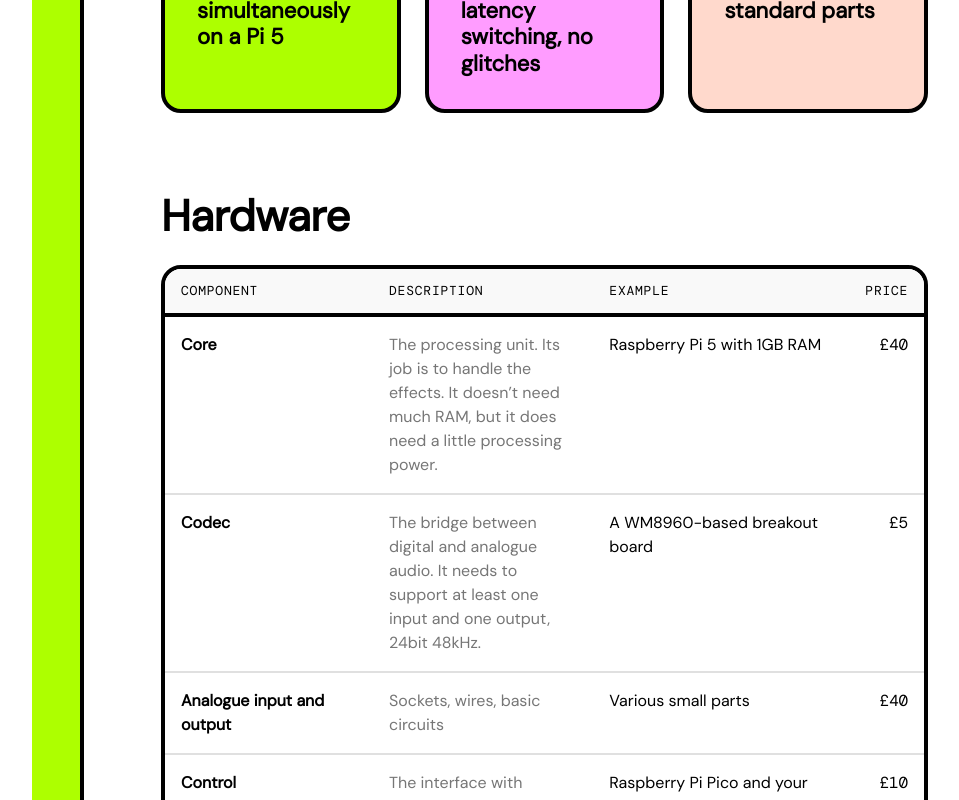
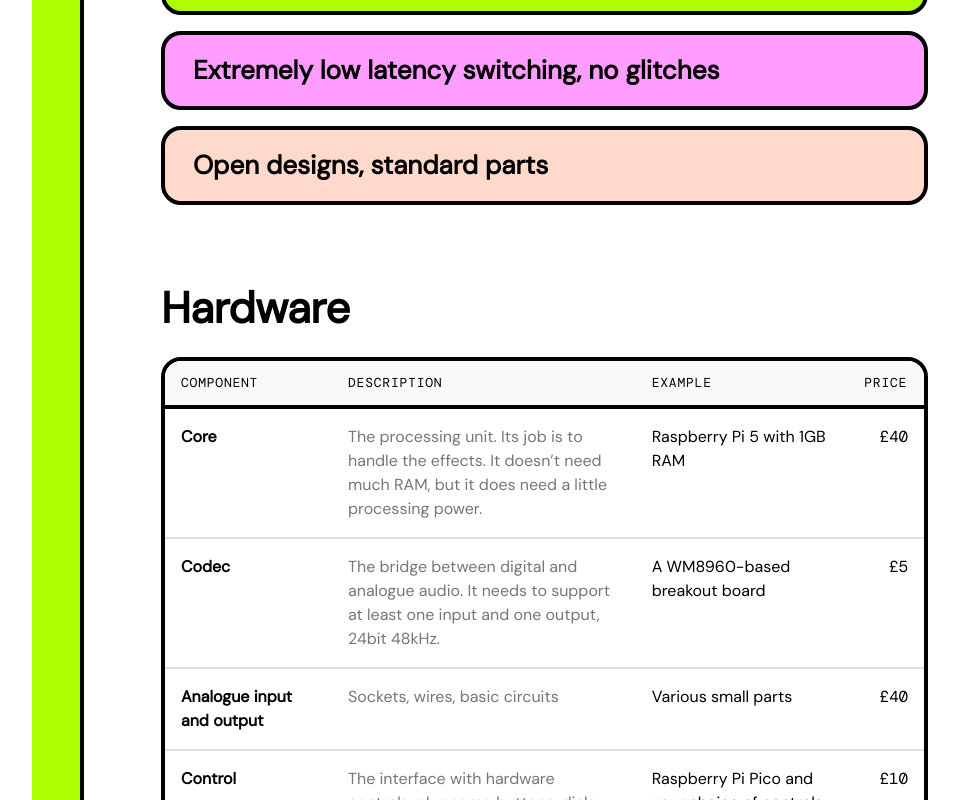
Before and after one commit to pedal-science/comms, an Astro site in the folder website/: page / in a window 1280 px wide. Shown: the part 1060-1860 px from the top of the page, without its empty margins (275-1234 px from the left). Built offline with nearby package versions, Linux system fonts and the light colour scheme; Astro itself is replaced by a stand-in of ours.

Commit message:
website: fix the restyle's cramped button, cards and table columns
The GitHub button never wraps: a slightly smaller label in a sidebar of at least 18rem. The
features become full-width bands, since the content column is never wide enough for three
readable cards. The hardware table gets set widths for its name, example and price columns, so the
description takes the rest instead of being squeezed, and turns into cards by the width of the
content column rather than the window, which covers a small laptop as well as a phone.

```diff
--- a/website/src/pages/index.astro
+++ b/website/src/pages/index.astro
@@ -132,6 +132,12 @@ const repos = [
 					<h2 id="hardware">Hardware</h2>
 					<div class="parts-wrap">
 						<table class="parts">
+							<colgroup>
+								<col class="col-name" />
+								<col />
+								<col class="col-example" />
+								<col class="col-price" />
+							</colgroup>
 							<caption>Prices are approximate, in pounds sterling.</caption>
 							<thead>
 								<tr>
@@ -263,9 +269,12 @@ const repos = [
 	.nowrap {
 		white-space: nowrap;
 	}
+	/* One line, always: the sidebar's narrowest (18rem less its padding) leaves 240px. */
 	.gh {
-		font-size: 0.875rem;
-		padding: 8px 20px 8px 8px;
+		font-size: 0.8125rem;
+		white-space: nowrap;
+		gap: 8px;
+		padding: 8px 16px 8px 8px;
 	}
 	@media (prefers-color-scheme: light) {
 		.gh {
@@ -327,7 +336,7 @@ const repos = [
 
 	@media (min-width: 64rem) {
 		.layout {
-			grid-template-columns: minmax(17rem, 24vw) 52px minmax(0, 1fr);
+			grid-template-columns: minmax(18rem, 24vw) 52px minmax(0, 1fr);
 		}
 		.sidebar {
 			position: sticky;
@@ -384,6 +393,9 @@ const repos = [
 		}
 	}
 
+	main {
+		container-type: inline-size;
+	}
 	section {
 		margin-block: 0 80px;
 	}
@@ -432,17 +444,18 @@ const repos = [
 		padding: 0;
 		margin: 0;
 		display: grid;
-		gap: 24px;
-		grid-template-columns: repeat(auto-fit, minmax(12rem, 1fr));
+		gap: 16px;
 	}
+	/* Full-width bands: the content column is never wide enough for three readable columns. */
 	.features li {
 		color: var(--on-fill);
 		border: 4px solid var(--on-fill);
 		border-radius: var(--r-panel);
-		padding: 32px;
-		font-size: 1.375rem;
+		padding: 20px 28px;
+		font-size: clamp(1.25rem, 2.4vw, 1.625rem);
 		font-weight: 700;
 		line-height: 1.2;
+		text-wrap: balance;
 	}
 	.features li:nth-child(3n + 1) {
 		background: var(--accent);
@@ -460,8 +473,10 @@ const repos = [
 		background: var(--page);
 		overflow: hidden;
 	}
+	/* Set widths for the name, example and price; the description takes the rest. */
 	.parts {
 		width: 100%;
+		table-layout: fixed;
 		border-collapse: collapse;
 		font-size: 1rem;
 	}
@@ -512,15 +527,20 @@ const repos = [
 		color: var(--muted);
 		font-style: italic;
 	}
+	.parts .col-name {
+		width: 22%;
+	}
+	.parts .col-example {
+		width: 28%;
+	}
+	.parts .col-price {
+		width: 10%;
+	}
 	.parts .name {
 		font-weight: 700;
-		width: 13rem;
 	}
 	.parts .desc {
 		color: var(--muted);
-	}
-	.parts .example {
-		width: 16rem;
 	}
 	.parts .num {
 		text-align: right;
@@ -544,9 +564,13 @@ const repos = [
 		border-radius: var(--r-pill);
 		vertical-align: 0.12em;
 	}
-	/* On a phone each component becomes a card: name and description across the top, then one line
-	   per option with its price at the right. */
-	@media (max-width: 44rem) {
+	/* Where the content column is narrow (a phone, or beside the sidebar on a small laptop) each
+	   component becomes a card: name and description across the top, then one line per option with
+	   its price at the right. */
+	@container (max-width: 40rem) {
+		.parts colgroup {
+			display: none;
+		}
 		.parts thead {
 			position: absolute;
 			width: 1px;
```
